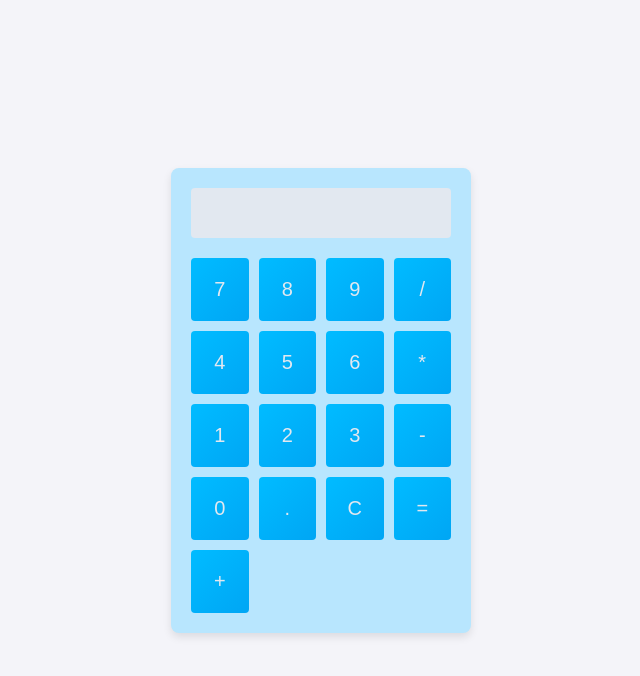
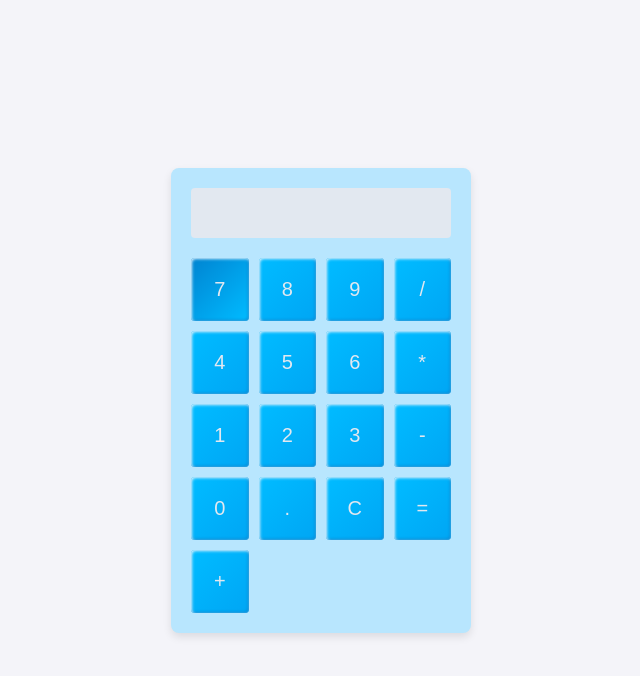
Before and after one commit to manuel-dale/simple-calculator-js, a plain HTML site: page calculator/index.html in a window 1280 px wide. In both pictures the pointer is over the button 538 px from the left and 289 px from the top of the page. Shown: the whole page, without its empty margins (319-959 px from the left). Drawn offline with Linux system fonts and the light colour scheme.

Commit message:
Add box-shadow on buttons

```diff
--- a/calculator/style.css
+++ b/calculator/style.css
@@ -50,8 +50,11 @@ button {
     background: linear-gradient(315deg, oklch(68.5% 0.169 237.323), oklch(74.6% 0.16 232.661));
     cursor: pointer;
     transition: background-color 0.3s ease;
+    box-shadow:
+                inset 1px 1px 3px oklch(95.1% 0.026 236.824),
+                inset -1px -1px 3px oklch(58.8% 0.158 241.966);
 }
 
 button:hover {
-    background-color: oklch(68.5% 0.169 237.323);
+    background: linear-gradient(315deg, oklch(74.6% 0.16 232.661), oklch(58.8% 0.158 241.966));
 }
```
